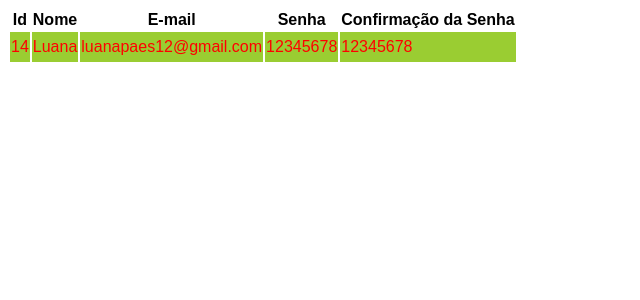
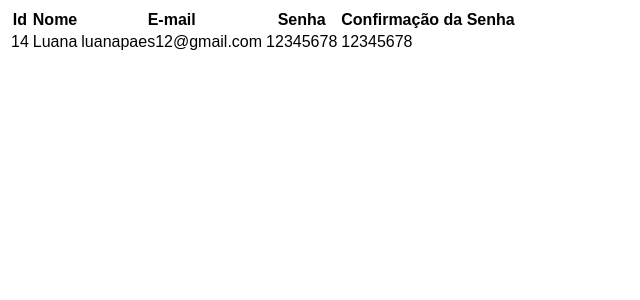
Before and after one commit to luanapaes/api-fitinsight, a Django app: template fitinsight_cad_user/app_cad_user/templates/usuarios/usuarios.html in a window 1280 px wide. Shown: the top 300 px of the page, without its empty margins (0-640 px from the left). Run offline with Django 4.2, Linux system fonts and the light colour scheme; the template is opened without the code that fills it: values that come from a table or form of the project are taken from there, others are empty; data comes from the database, SQL or seed files in the repository; both versions use the stored data as it was after the commit.

Commit message:
at files

```diff
--- a/fitinsight_cad_user/app_cad_user/models.py
+++ b/fitinsight_cad_user/app_cad_user/models.py
@@ -1,8 +1,12 @@
 from django.db import models
 
+
+# informações do usuario que ficarão no banco
 class Usuario(models.Model):
     id_user = models.AutoField(primary_key=True)
     nome = models.TextField(max_length=255)
     email = models.EmailField(max_length=255)
     senha = models.IntegerField()
     conf_senha = models.CharField(max_length=128)
+
+    # as senhas só aceitam números
--- a/fitinsight_cad_user/app_cad_user/templates/usuarios/home.html
+++ b/fitinsight_cad_user/app_cad_user/templates/usuarios/home.html
@@ -14,7 +14,7 @@
 </head>
 
 <body>
-    <!-- As a heading -->
+    <!-- Página onde os usuários são cadastrados-->
     <nav class="navbar navbar-light bg-light" style="background-color: rgb(190, 146, 232) !important;">
         <div class="container-fluid"><span class="navbar-brand mb-0 h1">Cadastre-me!</span></div>
     </nav>
--- a/fitinsight_cad_user/app_cad_user/templates/usuarios/usuarios.html
+++ b/fitinsight_cad_user/app_cad_user/templates/usuarios/usuarios.html
@@ -1,4 +1,5 @@
 <div class="container" style="font-family: sans-serif;">
+    <!--Os usuários cadastrados deveriam aparecer nessa tela-->
     <table>
         <tr>
             <th>Id</th>
@@ -10,11 +11,11 @@
 
         {% for usuario in usuarios %}
         <tr>
-            <td style="height: 30px; background-color: yellowgreen; color: red;">{{usuario.id_user}}</td>
-            <td style="height: 30px; background-color: yellowgreen; color: red;">{{usuario.nome}}</td>
-            <td style="height: 30px; background-color: yellowgreen; color: red;">{{usuario.email}}</td>
-            <td style="height: 30px; background-color: yellowgreen; color: red;">{{usuario.senha}}</td>
-            <td style="height: 30px; background-color: yellowgreen; color: red;">{{usuario.conf_senha}}</td>
+            <td>{{usuario.id_user}}</td>
+            <td>{{usuario.nome}}</td>
+            <td>{{usuario.email}}</td>
+            <td>{{usuario.senha}}</td>
+            <td>{{usuario.conf_senha}}</td>
         </tr>
         {% endfor %}
     </table>
--- a/fitinsight_cad_user/app_cad_user/views.py
+++ b/fitinsight_cad_user/app_cad_user/views.py
@@ -7,6 +7,7 @@ def home(request):
     return render(request,'usuarios/home.html')
 
 def usuario(request):
+    # criação de um usuário com os dados cadastrados via input - cria um obj da classe Usuario
     #salvar no banco de dados
     novo_user = Usuario()
     novo_user.nome = request.POST.get('nome')
@@ -15,7 +16,9 @@ def usuario(request):
     novo_user.conf_senha = request.POST.get('confpass')
     novo_user.save()
 
-    #exibir users em uma nova page
+    #exibir users em uma nova page - exibe todos(all) os dados
+    # | dicionário
+    # v
     usuarios = {
         'usuarios': Usuario.objects.all()
     }
--- a/fitinsight_cad_user/fitinsight_cad_user/urls.py
+++ b/fitinsight_cad_user/fitinsight_cad_user/urls.py
@@ -1,5 +1,7 @@
 from django.urls import path
 from app_cad_user import views
+
+# ROTAS
 
 urlpatterns = [
    # rota, view responsável, nome de referência
```
Also changed, not shown: fitinsight_cad_user/db.sqlite3.
